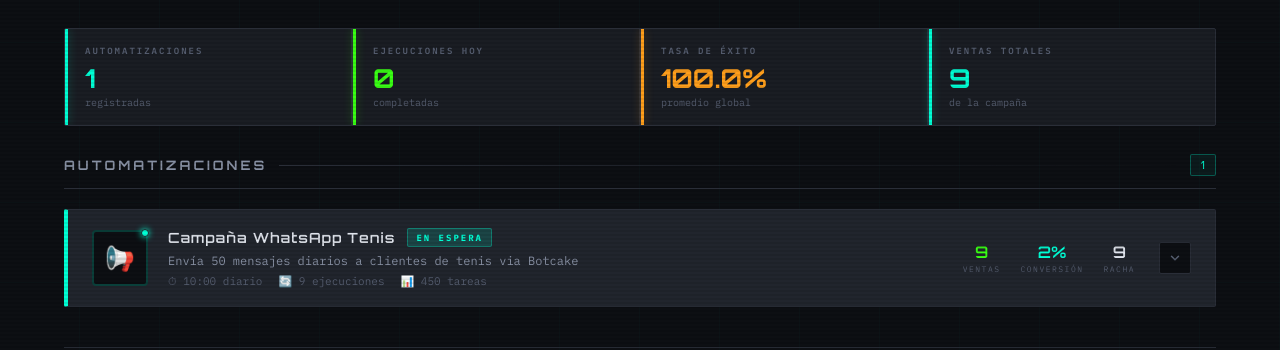
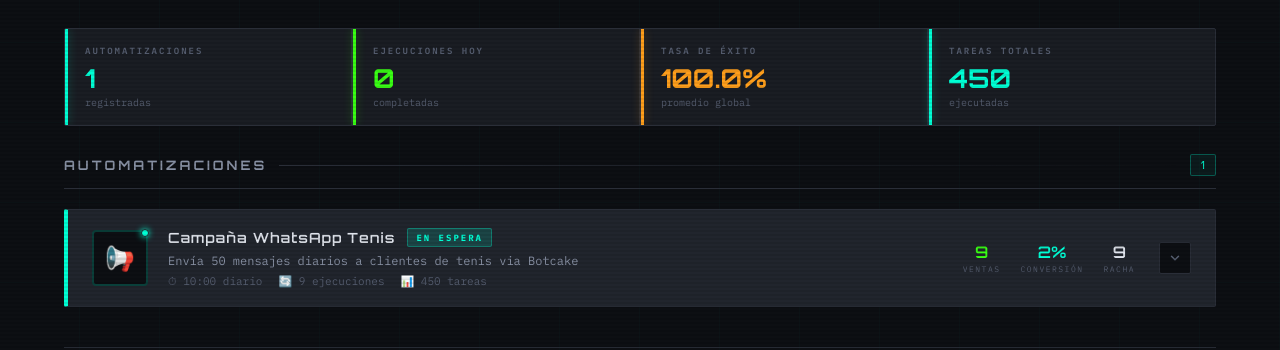
Before and after one commit to kronautomation-arch/la-oficina, a plain HTML site: page index.html in a window 1280 px wide. Shown: the part 118-468 px from the top of the page. Drawn offline with nearby package versions, Linux system fonts and the light colour scheme.

Commit message:
Quitar ventas del stats global, automatizar sales tracker post-campaña
- Stats globales vuelven a mostrar Tareas Totales (no ventas)
- Ventas solo se muestran dentro de cada automatización
- main.py ahora ejecuta sales_tracker + sync_to_github automáticamente

Co-Authored-By: Claude Opus 4.6 (1M context) <noreply@anthropic.com>

```diff
--- a/index.html
+++ b/index.html
@@ -1011,9 +1011,9 @@
                 <div class="stat-unit">promedio global</div>
             </div>
             <div class="stat-cell">
-                <div class="stat-label">Ventas Totales</div>
-                <div class="stat-value" id="statSales">—</div>
-                <div class="stat-unit">de la campaña</div>
+                <div class="stat-label">Tareas Totales</div>
+                <div class="stat-value" id="statTasks">—</div>
+                <div class="stat-unit">ejecutadas</div>
             </div>
         </div>
 
@@ -1265,12 +1265,10 @@
 
             const avgRate = total > 0 ? (totalRate / total).toFixed(1) : 0;
 
-            const totalSales = automations.reduce((s, a) => s + (a.sales?.total || 0), 0);
-
             document.getElementById('statTotal').textContent = total;
             document.getElementById('statToday').textContent = todayExecs;
             document.getElementById('statSuccess').textContent = avgRate + '%';
-            document.getElementById('statSales').textContent = totalSales;
+            document.getElementById('statTasks').textContent = totalTasks.toLocaleString();
             document.getElementById('machineCount').textContent = total;
         }
 
```
